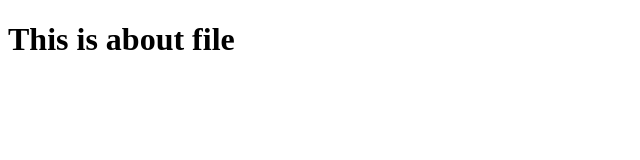
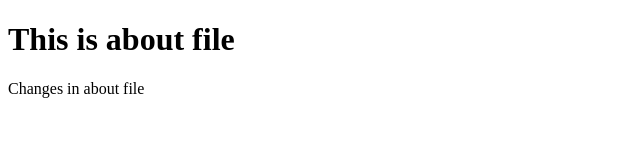
Before and after one commit to Chetanchauhangithub/GitLearning, a plain HTML site: page about.html in a window 1280 px wide. Shown: the whole page, without its empty margins (0-640 px from the left). Drawn offline with Linux system fonts and the light colour scheme.

Commit message:
Changed about file 1

```diff
--- a/about.html
+++ b/about.html
@@ -9,6 +9,7 @@
 <body>
 
     <h1>This is about file</h1>
+    <p>Changes in about file</p>
 
 </body>
 </html>
```
